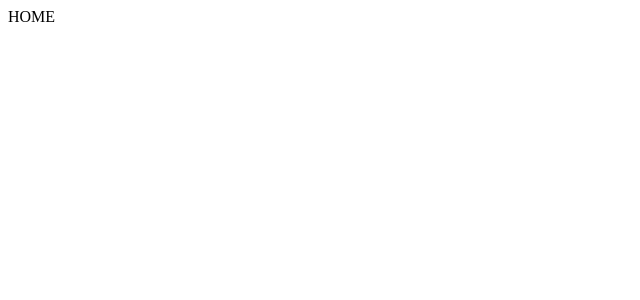
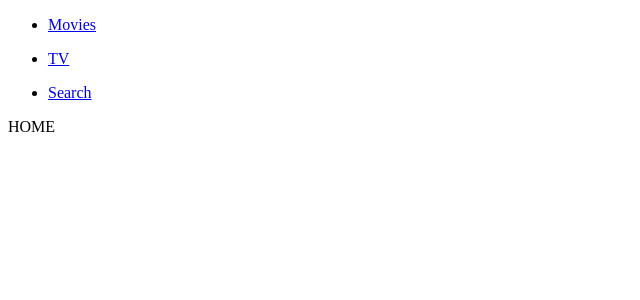
Before and after one commit to je0489/homeflix, a React (Create React App) app: page / in a window 1280 px wide. Shown: the top 300 px of the page, without its empty margins (0-640 px from the left). Built offline with nearby package versions, Linux system fonts and the light colour scheme.

Commit message:
Feat: add a Navigation

```diff
--- /dev/null
+++ b/src/Components/Header.js
@@ -0,0 +1,22 @@
+import React from "react";
+import { Link } from "react-router-dom";
+
+export default () => (
+  <header>
+    <ul>
+      <li>
+        <Link to="/">Movies</Link>
+      </li>
+    </ul>
+    <ul>
+      <li>
+        <Link to="/tv">TV</Link>
+      </li>
+    </ul>
+    <ul>
+      <li>
+        <Link to="/search">Search</Link>
+      </li>
+    </ul>
+  </header>
+);
--- a/src/Components/Router.js
+++ b/src/Components/Router.js
@@ -1,11 +1,18 @@
 import React from "react";
-import { BrowserRouter as Router, Route, Redirect, Switch } from "react-router-dom";
+import {
+  BrowserRouter as Router,
+  Route,
+  Redirect,
+  Switch,
+} from "react-router-dom";
 import Home from "Routes/Home/index";
 import TV from "Routes/TV/index";
 import Search from "Routes/Search/index";
+import Header from "./Header";
 
 export default () => (
   <Router>
+    <Header />
     <Switch>
       <Route path="/" exact component={Home} />
       <Route path="/tv" exact component={TV} />
```
Also changed, not shown: src/Components/App.js (+6 -6 lines). Lines whose indentation alone changed are shown as unchanged.
